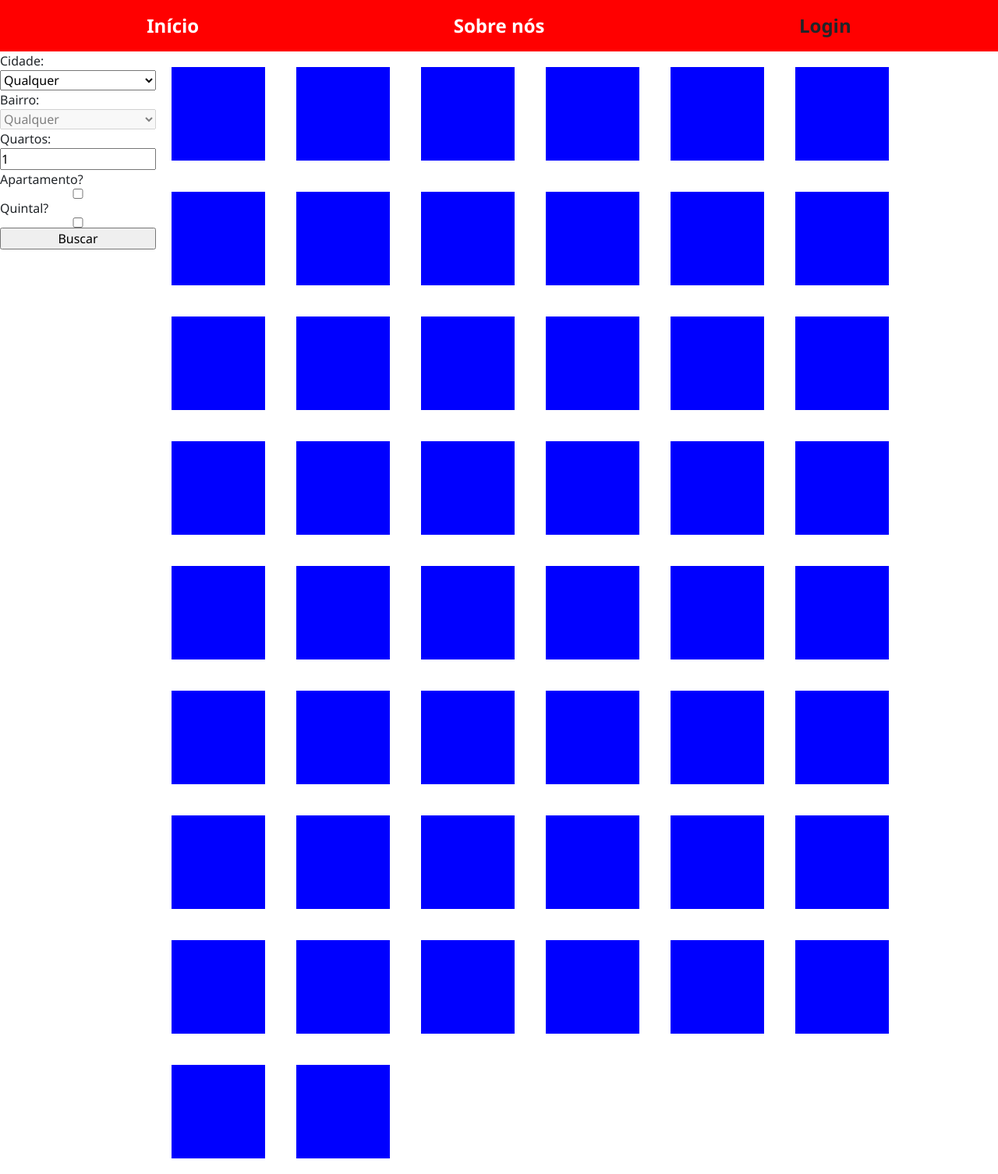
After one commit to lgs2005/imboliaria-imoveis, a Flask app: page /busca in a window 1280 px wide. The commit adds this page. Shown: the whole page at 78% size. Run offline with Flask 3, Linux system fonts and the light colour scheme; parts of the project's set-up code (start-up, migrations or seed data) failed here and were passed over.

Commit message:
flexbox is humanitys greatest invention

```diff
--- a/blueprints/busca.py
+++ b/blueprints/busca.py
@@ -17,14 +17,11 @@ def rota_busca():
         preco_max: int
         cidade: str - 'any' para qualquer cidade
         bairro: str - 'any' para qualquer bairro
-        tamanho_min: int
-        tamanho_max: int
         quartos_min: int
     '''
     apt, quintal = get_json_fields(int, 'apt', 'quintal')
     preco_max = get_json_fields(int, 'preco_max')
     cidade, bairro = get_json_fields(str, 'cidade', 'bairro')
-    tamanho_min, tamanho_max = get_json_fields(int, 'tamanho_min', 'tamanho_max')
     quartos_min = get_json_fields(int, 'quartos_min')
 
     query = Venda.query\
@@ -44,8 +41,6 @@ def rota_busca():
     if bairro != 'any':
         query = query.filter_by(bairro=bairro)
 
-    query = query.filter(Imovel.area >= tamanho_min)
-    query = query.filter(Imovel.area <= tamanho_max)
     query = query.filter(Imovel.quartos >= quartos_min)
 
     vendas = query.all()
--- a/blueprints/pages.py
+++ b/blueprints/pages.py
@@ -36,7 +36,13 @@ def page_teste():
 def page_imovel(id:int):
     return render_template('imovel.html', imovel=Imovel.query.get_or_404(id))
 
+
 @bp.get('/cadastrar/imovel')
 @admin_required
 def page_cadastrar_imovel():
     return render_template('adicionar_imovel.html')
+
+
+@bp.get('/busca')
+def page_busca_imoveis():
+    return render_template('busca.html')
--- a/install.py
+++ b/install.py
@@ -7,7 +7,6 @@ pacotes = [
     'sqlalchemy2-stubs',
     'flask-jwt-extended',
     'flask-bcrypt',
-    'flask-cors',
 ]
 
 
--- /dev/null
+++ b/templates/busca.html
@@ -0,0 +1,171 @@
+{% extends "layout.html" %}
+
+{% block head %}
+
+<style>
+    #layout-container {
+        display: flex;
+        flex-direction: row;
+        flex-grow: 1;
+        overflow: hidden;
+    }
+
+    #menu_busca {
+        width: 200px;
+    }
+
+    #busca_resultado {
+        flex-grow: 1;
+        overflow-y: scroll;
+
+        display: flex;
+        flex-direction: row;
+        flex-wrap: wrap;
+    }
+
+    #form_busca {
+        display: flex;
+        flex-direction: column;
+    }
+
+    .item {
+        margin: 20px 20px;
+        background-color: blue;
+        width: 120px;
+        height: 120px;
+    }
+</style>
+
+{% endblock %}
+
+{% block conteudo %}
+
+<div id="layout-container">
+    <div id="menu_busca">
+        <form id="form_busca">
+            <label for="busca_cidade">Cidade: </label>
+            <select id="busca_cidade">
+                <option selected value="any">Qualquer</option>
+                <option value="Indaial">Indaial</option>
+                <option value="Timbó">Timbó</option>
+            </select>
+            <label for="busca_bairro">Bairro: </label>
+            <select id="busca_bairro" disabled>
+                <option selected value="any">Qualquer</option>
+            </select>
+            <label for="busca_quartos">Quartos: </label>
+            <input type="number" id="busca_quartos" value="1">
+            <label for="busca_apt">Apartamento? </label>
+            <input type="checkbox" id="busca_apt">
+            <label for="busca_quintal">Quintal? </label>
+            <input type="checkbox" id="busca_quintal">
+            <input type="submit" value="Buscar">
+        </form>
+    </div>
+
+    <div id="busca_resultado">
+        <div class="item"></div>
+        <div class="item"></div>
+        <div class="item"></div>
+        <div class="item"></div>
+        <div class="item"></div>
+        <div class="item"></div>
+        <div class="item"></div>
+        <div class="item"></div>
+        <div class="item"></div>
+        <div class="item"></div>
+        <div class="item"></div>
+        <div class="item"></div>
+        <div class="item"></div>
+        <div class="item"></div>
+        <div class="item"></div>
+        <div class="item"></div>
+        <div class="item"></div>
+        <div class="item"></div>
+        <div class="item"></div>
+        <div class="item"></div>
+        <div class="item"></div>
+        <div class="item"></div>
+        <div class="item"></div>
+        <div class="item"></div>
+        <div class="item"></div>
+        <div class="item"></div>
+        <div class="item"></div>
+        <div class="item"></div>
+        <div class="item"></div>
+        <div class="item"></div>
+        <div class="item"></div>
+        <div class="item"></div>
+        <div class="item"></div>
+        <div class="item"></div>
+        <div class="item"></div>
+        <div class="item"></div>
+        <div class="item"></div>
+        <div class="item"></div>
+        <div class="item"></div>
+        <div class="item"></div>
+        <div class="item"></div>
+        <div class="item"></div>
+        <div class="item"></div>
+        <div class="item"></div>
+        <div class="item"></div>
+        <div class="item"></div>
+        <div class="item"></div>
+        <div class="item"></div>
+        <div class="item"></div>
+        <div class="item"></div>
+    </div>
+</div>
+
+{% endblock %}
+
+{% block script %}
+
+<script>
+    $('#form_busca').on('submit', function(ev) {
+        ev.preventDefault();
+    })
+
+    $('#busca_cidade').on('change', function() {
+        let cidade = $('#busca_cidade > option:selected').val()
+        let bairros;
+
+        if (cidade == 'Indaial') {
+            // nem tem bairro cara
+            // gente eu moro aqui e só lembro quatro bairros
+            // DESDE QUANDO ARAPONGAS EXISTE ???
+            // ESTRADINHA????????????????? :skull:
+            bairros = [
+                'Warnow', 'Ribeirão das Pedras', 'Estrada das Areias', 'Mulde',
+                'Arapongas', 'Carijós', 'Centro', 'Encano', 'Encano do Norte', 'Estados',
+                'Estradinha', 'João Paulo II', 'Nações', 'Polaquia', 'Rio Morto', 'Sol', 'Tapajós'
+            ]
+        } else if (cidade == 'Timbó') {
+            // quintino bocaiúva
+
+            bairros = [
+                'Mulde Alta', 'Mulde Baixa', 'Mulde Central', 'Fritz Lorenz', 'Araponguinhas',
+                'Estados', 'Padre Martinho Stein', 'Dona Clara', 'Tiroleses', 'Capitais',
+                'Centro', 'Imigrantes', 'Nações', 'Cedrinho', 'São Roque', 'Pomeranos',
+                'Quintino Bocaiúva', 'Vila Germer',
+            ]
+        }
+
+        $('#busca_bairro').html('')
+        $('#busca_bairro').append('<option selected value="any">Qualquer</option>')
+
+        if (cidade != 'any') {
+            for (let bairro of bairros) {
+                $('#busca_bairro').append(
+                    `<option value=${bairro}>${bairro}</option>`
+                )
+            }
+
+            $('#busca_bairro').attr('disabled', false)
+        } else {
+            $('#busca_bairro').attr('disabled', true);
+        }
+    });
+</script>
+
+{% endblock %}
--- a/templates/layout.html
+++ b/templates/layout.html
@@ -18,6 +18,12 @@
     {% endblock %}
 
     <style>
+        body {
+            display: flex;
+            flex-direction: column;
+            height: 100vh;
+        }
+
         nav {
             background-color: red;
             margin: 0;
```
